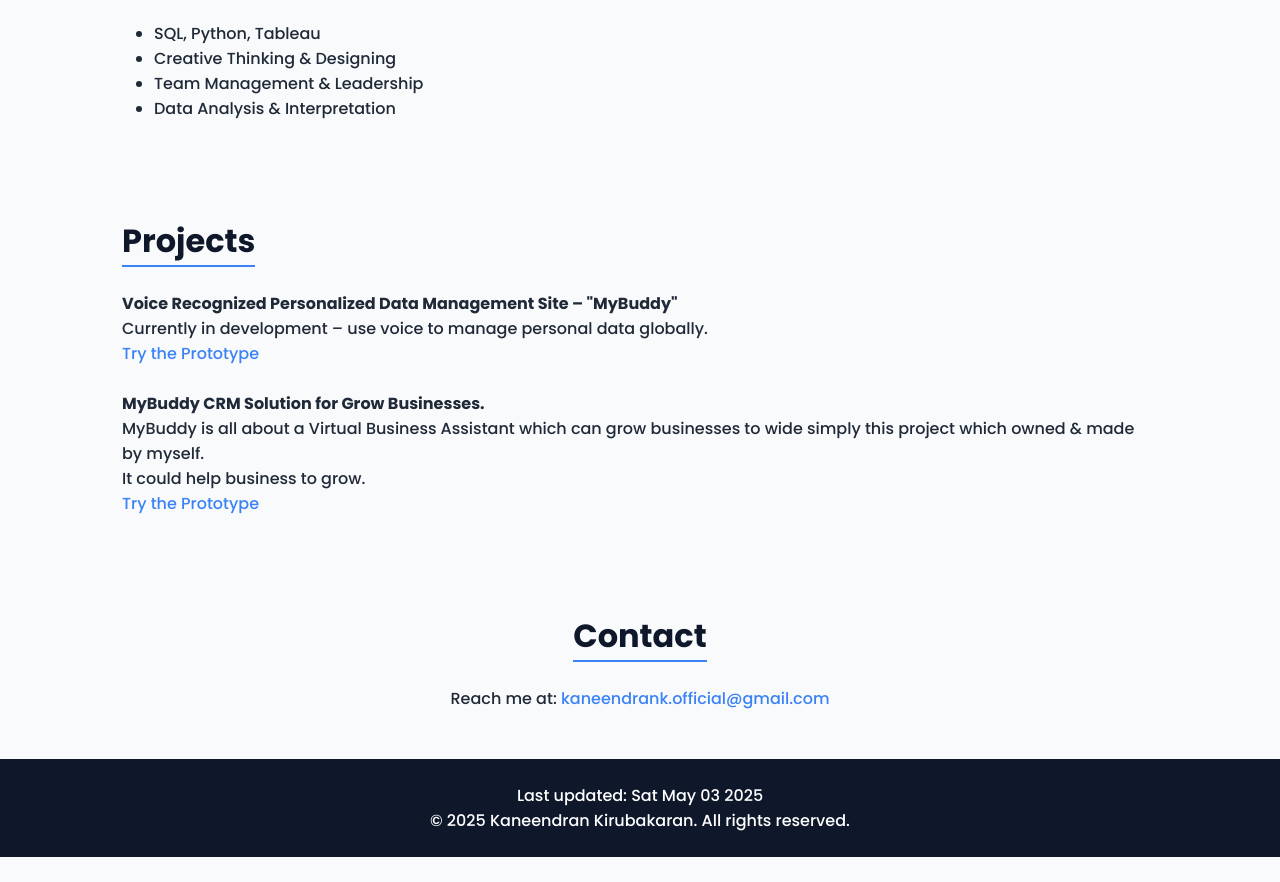
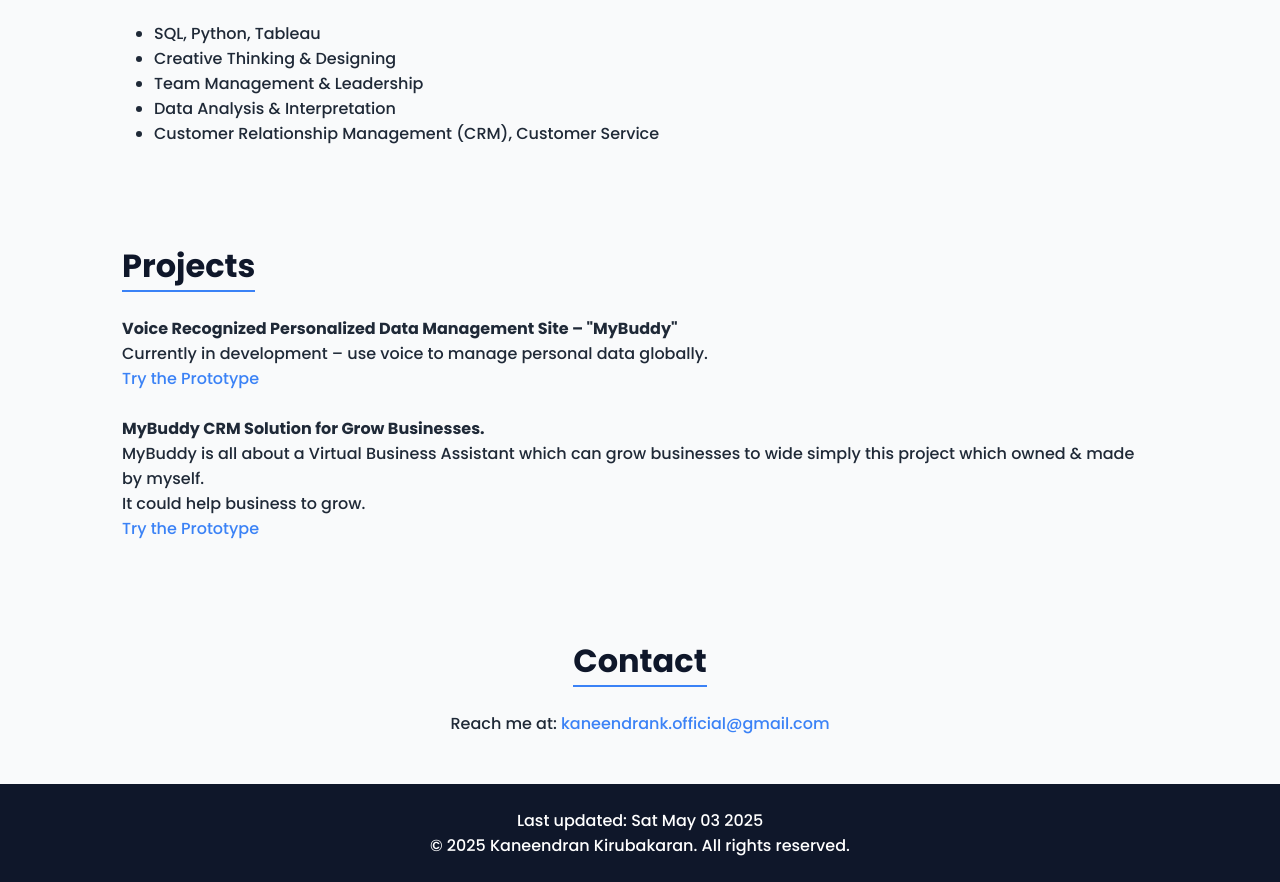
Before and after one commit to Kaneendran/MyResume, a plain HTML site: page index.html in a window 1280 px wide. Shown: the part 2616-3498 px from the top of the page. Before the commit the page ends 3473 px from the top, so only its background shows below. Drawn offline with nearby package versions, Linux system fonts and the light colour scheme.

Commit message:
Update index.html

```diff
--- a/index.html
+++ b/index.html
@@ -183,6 +183,7 @@
       <li>Creative Thinking & Designing</li>
       <li>Team Management & Leadership</li>
       <li>Data Analysis & Interpretation</li>
+      <li>Customer Relationship Management (CRM), Customer Service</li>
     </ul>
   </section>
 
```
